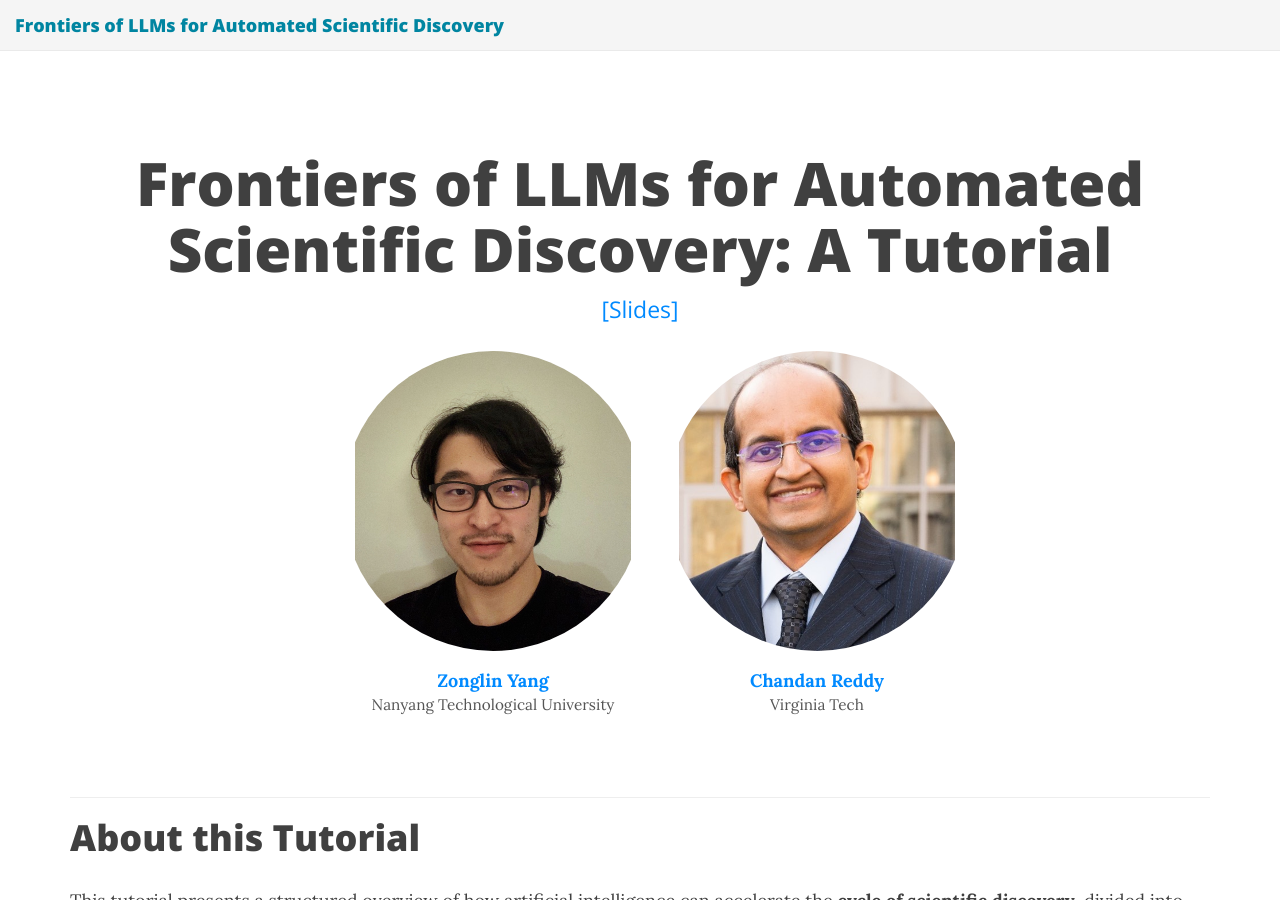
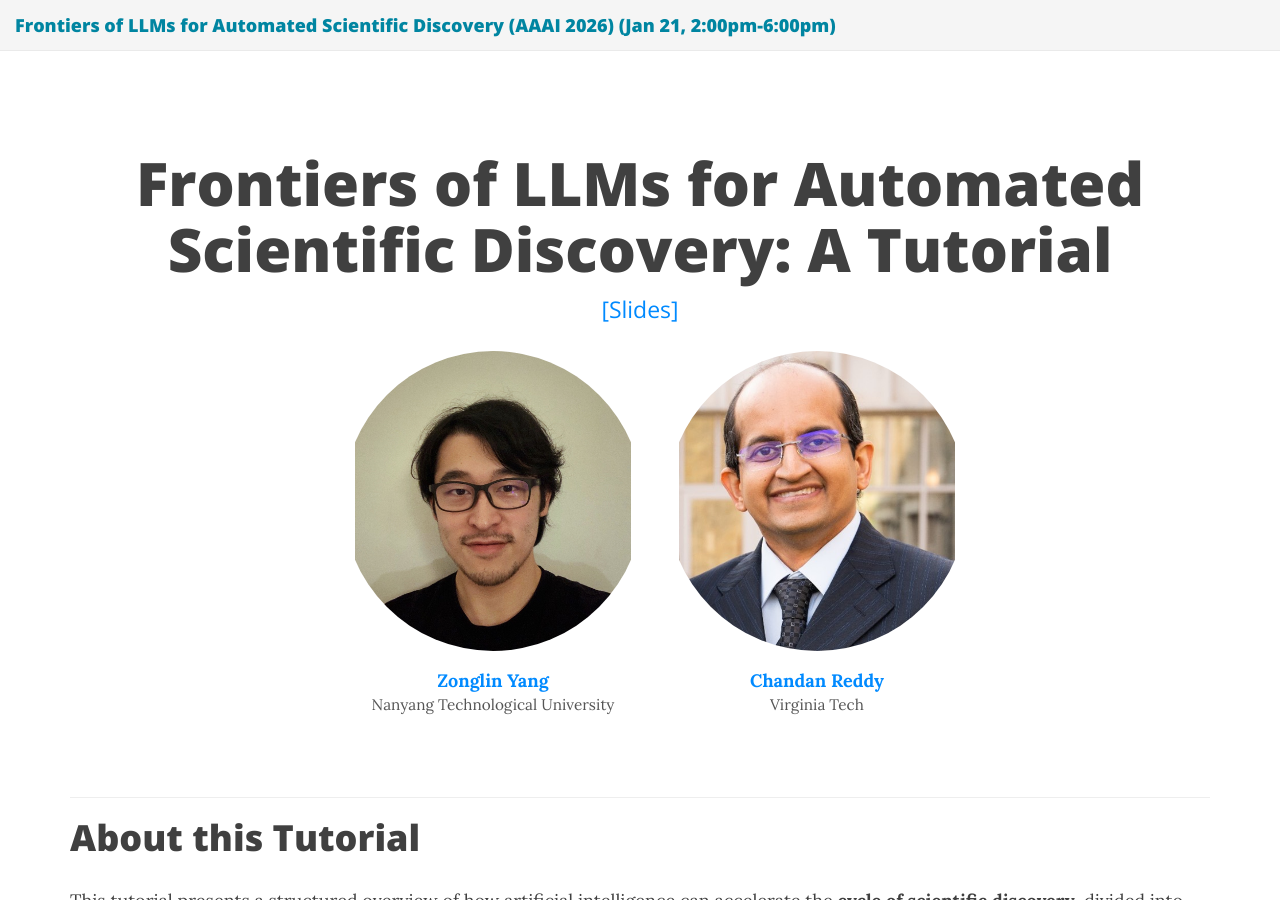
Before and after one commit to ZonglinY/llm4sd-aaai-2026, a Jekyll site: the page built from index.md, in a window 1280 px wide and 900 px high. Built offline with Jekyll 4.4.1, drawn with Linux system fonts in a browser that asks for light colours; nearby versions of some CDN libraries.

Commit message:
Update _config.yml

```diff
--- a/_config.yml
+++ b/_config.yml
@@ -17,7 +17,7 @@ timezone: "Asia/Singapore"
 # Of course don't forget to change the username and projectname to YOUR username and project
 
 # Name of website
-title: Frontiers of LLMs for Automated Scientific Discovery
+title: Frontiers of LLMs for Automated Scientific Discovery (AAAI 2026) (Jan 21, 2:00pm-6:00pm)
 
 # Short description of your site
 description: Automated-Scientific-Discovery
```
